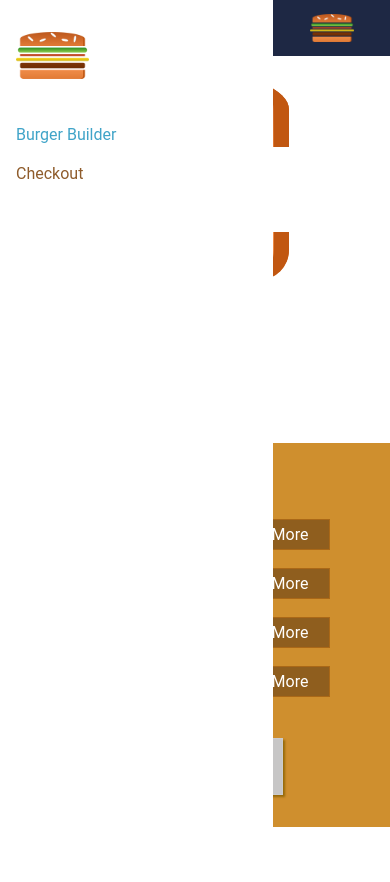
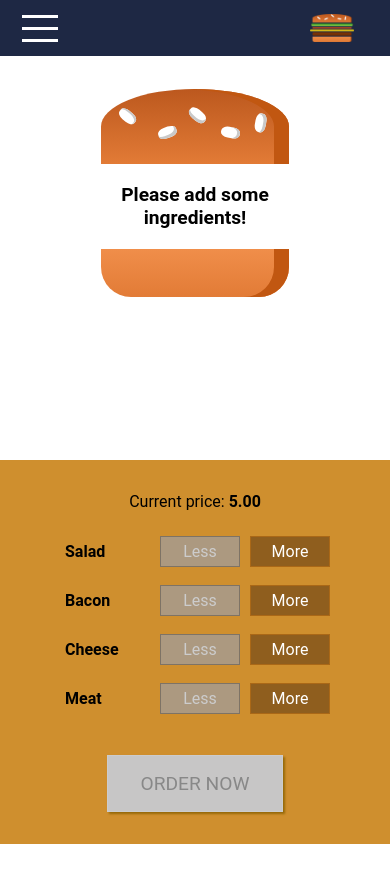
Before and after one commit to web-ethno4ka/my-app, a React (Create React App) app: page / in a window 390 px wide. Shown: the top 882 px of the page. Built offline with nearby package versions, Linux system fonts and the light colour scheme.

Commit message:
Adding Toggle Button + Hamburger Icon

```diff
--- a/src/components/Burger/OrderSummary/OrderSummary.js
+++ b/src/components/Burger/OrderSummary/OrderSummary.js
@@ -1,16 +1,15 @@
-import React from 'react';
+import React, { Component } from 'react';
 import Auxiliary from '../../../hoc/Auxiliary';
 import Button from '../../UI/Button/Button';
 
-const orderSummary = (props) => {
-  const ingredientSummary = Object.keys(props.ingredients).map(igKey => {     //convert object to array
+class OrderSummary extends Component {
+  render () {
+    const ingredientSummary = Object.keys(this.props.ingredients).map(igKey => {     //convert object to array
       return (
         <li key={igKey}>
-        <span style={{textTransform: 'capitalize'}}>{igKey}</span>:{props.ingredients[igKey]}
+          <span style={{textTransform: 'capitalize'}}>{igKey}</span>:{this.props.ingredients[igKey]}
         </li>);                                                                                    //output Key + value
     });
-
-
 
     return (
     <Auxiliary>
@@ -19,13 +18,12 @@ const orderSummary = (props) => {
       <ul>
         {ingredientSummary}
       </ul>
-        <p><strong>Total price: {props.price.toFixed(2)}</strong></p>
+      <p><strong>Total price: {this.props.price.toFixed(2)}</strong></p>
       <p>Continue to Checkout?</p>
-        <Button btnType="Danger" clicked={props.purchaseCancelled}>Cancel</Button>
-        <Button btnType="Success" clicked={props.purchaseContinued}>Continue</Button>
-    </Auxiliary>
-  );
-
+      <Button btnType="Danger" clicked={this.props.purchaseCancelled}>Cancel</Button>
+      <Button btnType="Success" clicked={this.props.purchaseContinued}>Continue</Button>
+    </Auxiliary>)
+  }
 };
 
-export default orderSummary;
+export default OrderSummary;
--- a/src/components/Layout/Layout.css
+++ b/src/components/Layout/Layout.css
@@ -3,5 +3,5 @@
   flex-flow: column;
   justify-content: space-around;
   height: 90vh;
-  margin-top: 8vh;
+  margin-top: 10vh;
 }
--- a/src/components/Layout/Layout.js
+++ b/src/components/Layout/Layout.js
@@ -1,17 +1,37 @@
-import React from 'react';
+import React, {Component} from 'react';
 import Auxiliary from '../../hoc/Auxiliary';
 import Toolbar from '../Navigation/Toolbar/Toolbar';
 import './Layout.css';
 import SideDrawer from '../Navigation/SideDrawer/SideDrawer';
 
-const layout = (props) => (
-  <Auxiliary>
-    <Toolbar />
-    <SideDrawer />
-    <main className={'Content'}>
-      {props.children}
-    </main>
-  </Auxiliary>
-);
+class Layout extends Component {
+  state = {
+    showSideDrawer: false
+  }
 
-export default layout;
+  sideDrawerClosedHandler = () => {
+    this.setState({showSideDrawer: false});
+  }
+
+  sideDrawerToggleHandler = () => {
+    this.setState((prevState) => {
+      return { showSideDrawer: !prevState.showSideDrawer };
+    });
+  }
+
+  render () {
+    return (
+      <Auxiliary>
+        <Toolbar drawerToggleClicked={this.sideDrawerToggleHandler} />
+        <SideDrawer
+          open={this.state.showSideDrawer}
+          closed={this.sideDrawerClosedHandler}/>
+        <main className={'Content'}>
+          {this.props.children}
+        </main>
+      </Auxiliary>
+    )
+  }
+};
+
+export default Layout;
--- /dev/null
+++ b/src/components/Navigation/SideDrawer/DrawerToggle/DrawerToggle.css
@@ -0,0 +1,23 @@
+.DrawerToggle {
+  width: 40px;
+  height: 100%;
+  display: flex;
+  flex-flow: column;
+  justify-content: space-around;
+  align-items: center;
+  padding: 10px 0;
+  box-sizing: border-box;
+  cursor: pointer;
+}
+
+.DrawerToggle div {
+  width: 90%;
+  height: 3px;
+  background-color: white;
+}
+
+@media (min-width: 500px) {
+  .DrawerToggle {
+      display: none;
+  }
+}
--- /dev/null
+++ b/src/components/Navigation/SideDrawer/DrawerToggle/DrawerToggle.js
@@ -0,0 +1,12 @@
+import React from 'react';
+import './DrawerToggle.css';
+
+const drawerToggle = (props) => (
+  <div className={'DrawerToggle'} onClick={props.clicked}>
+    <div></div>
+    <div></div>
+    <div></div>
+  </div>
+);
+
+export default drawerToggle;
--- a/src/components/Navigation/SideDrawer/SideDrawer.css
+++ b/src/components/Navigation/SideDrawer/SideDrawer.css
@@ -6,7 +6,7 @@
   left: 0;
   top: 0;
   z-index: 200;
-  background-color: white;
+  background-color: rgb(255, 232, 189);
   padding: 32px 16px;
   box-sizing: border-box;
   transition: transform 0.3s ease-out;
--- a/src/components/Navigation/SideDrawer/SideDrawer.js
+++ b/src/components/Navigation/SideDrawer/SideDrawer.js
@@ -2,15 +2,24 @@ import React from 'react';
 import Logo from '../../Logo/Logo';
 import NavigationItems from '../NavigationItems/NavigationItems';
 import './SideDrawer.css';
+import Backdrop from '../../UI/Backdrop/Backdrop';
+import Auxiliary from '../../../hoc/Auxiliary';
 
 const sideDrawer = (props) => {
+  let attachedClasses = ['SideDrawer', 'Close'];
+  if (props.open) {
+    attachedClasses = ['SideDrawer', 'Open']
+  }
   return (
-    <div className={'SideDrawer'}>
-      <Logo height="6%" />
-      <nav className={'Navigation'}>
-        <NavigationItems />
-      </nav>
-    </div>
+    <Auxiliary>
+      <Backdrop show={props.open} clicked={props.closed}/>
+      <div className={attachedClasses.join(' ')}>
+        <Logo height="6%" />
+        <nav className={'Navigation'}>
+          <NavigationItems />
+        </nav>
+      </div>
+    </Auxiliary>
   );
 };
 
--- a/src/components/Navigation/Toolbar/Toolbar.js
+++ b/src/components/Navigation/Toolbar/Toolbar.js
@@ -2,11 +2,12 @@ import React from 'react';
 import './Toolbar.css';
 import Logo from '../../../components/Logo/Logo';
 import NavigationItems from '../NavigationItems/NavigationItems';
+import DrawerToggle from '../SideDrawer/DrawerToggle/DrawerToggle';
 
 const toolbar = (props) => (
   <header className={'Toolbar'}>
-    <div>Menu</div>
-      <Logo height="50%" />
+    <DrawerToggle clicked={props.drawerToggleClicked} />
+    <Logo height="50%" />
     <nav className={'DesktopOnly'}>
         <NavigationItems />
     </nav>
--- a/src/components/UI/Modal/Modal.js
+++ b/src/components/UI/Modal/Modal.js
@@ -1,21 +1,30 @@
-import React from 'react';
+import React, { Component } from 'react';
 import Auxiliary from '../../../hoc/Auxiliary';
 import './Modal.css';
 import Backdrop from '../Backdrop/Backdrop';
 
 /* if the modal shown --> the backdrop should be shown */
-const modal = (props) => (
+class Modal extends Component {
+
+  shouldComponentUpdate (nextProps, nextState) {
+    return nextProps.show !== this.props.show;
+  }
+
+  render () {
+    return (
       <Auxiliary>
-    <Backdrop show={props.show} clicked={props.modalClosed} />
+        <Backdrop show={this.props.show} clicked={this.props.modalClosed} />
         <div
           className={'Modal'}
           style={{
-        transform: props.show ? 'translateY(0)' : 'translateY(-100vh)',
-        opacity: props.show ? '1' : '0'
+            transform: this.props.show ? 'translateY(0)' : 'translateY(-100vh)',
+            opacity: this.props.show ? '1' : '0'
           }}>
-        {props.children}
+            {this.props.children}
         </div>
       </Auxiliary>
-);
+    )
+  }
+};
 
-export default modal;
+export default Modal;
```
Lines whose indentation alone changed are shown as unchanged.
